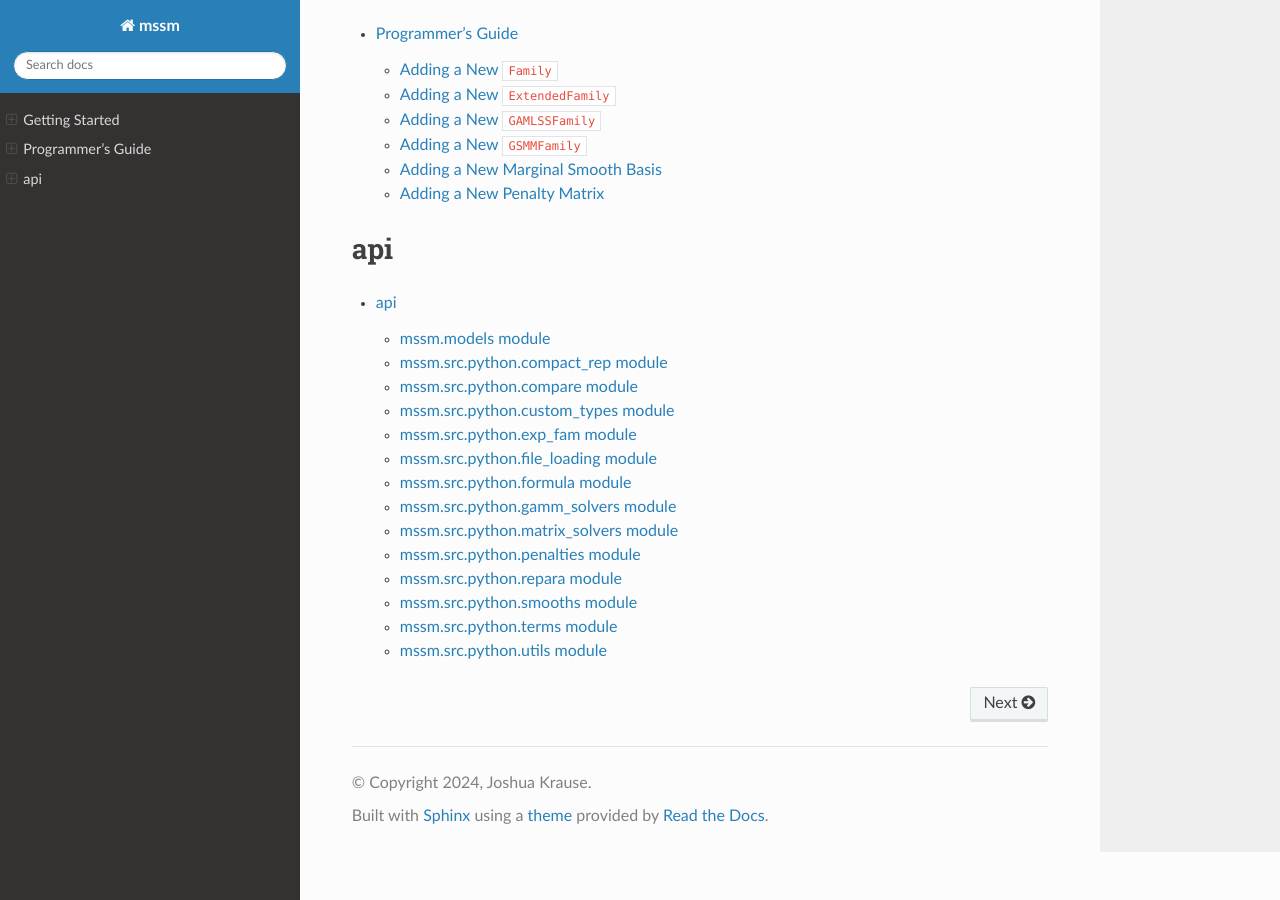
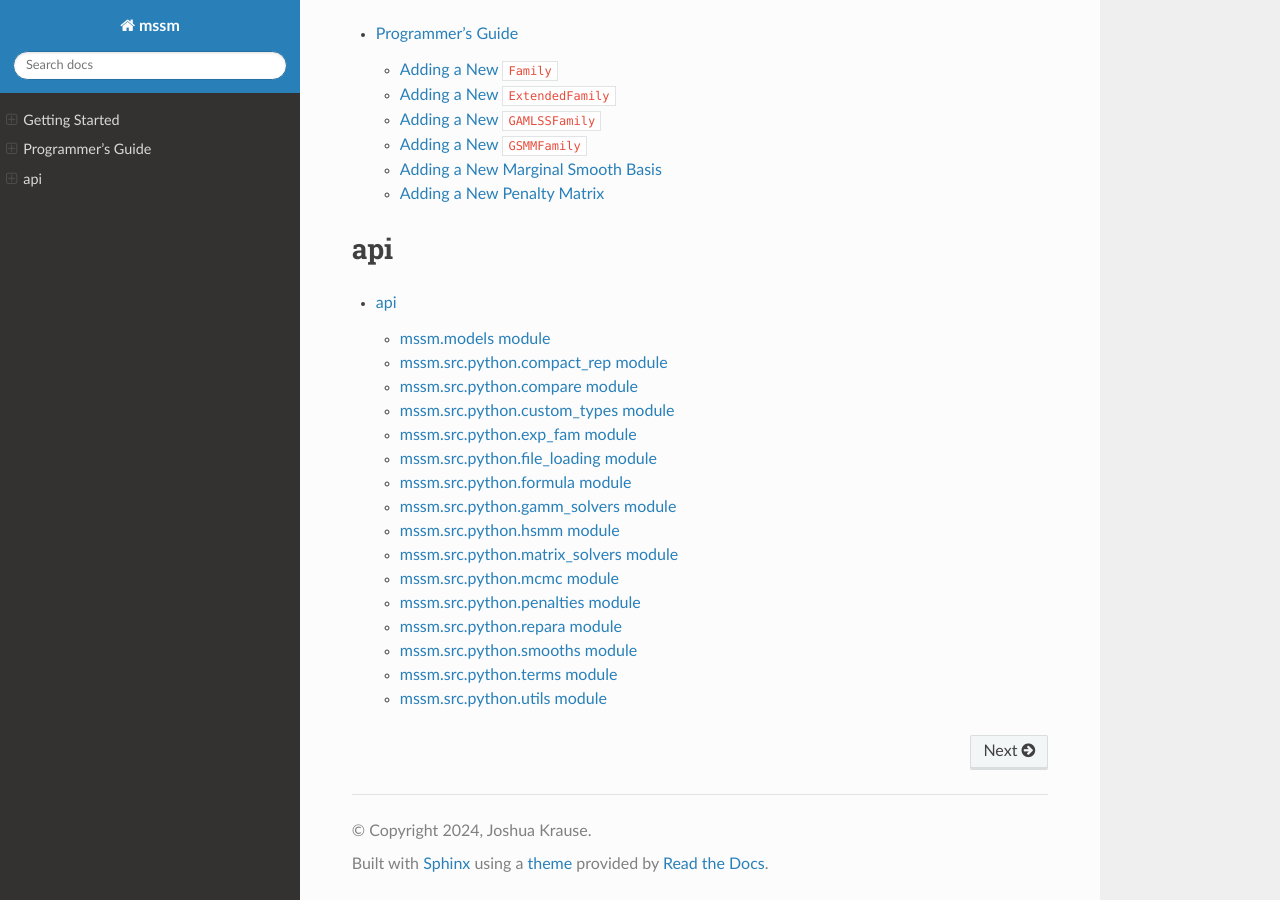
Before and after one commit to JoKra1/mssm, a Sphinx documentation site: the page built from docs/index.rst, in a window 1280 px wide and 900 px high, scrolled down 818 px. Built offline with Sphinx 7.4.7 and the Read the Docs theme 3.1.0, drawn with Linux system fonts in a browser that asks for light colours; pages that are not in the unit, such as notebooks, are missing from menus.

Commit message:
Include docs for hsmm + mcmc

```diff
--- a/docs/api.rst
+++ b/docs/api.rst
@@ -65,10 +65,26 @@ mssm.src.python.gamm_solvers module
    :undoc-members:
    :show-inheritance:
 
+mssm.src.python.hsmm module
+------------------------------
+
+.. automodule:: mssm.src.python.hsmm
+   :members:
+   :undoc-members:
+   :show-inheritance:
+
 mssm.src.python.matrix_solvers module
 ------------------------------
 
 .. automodule:: mssm.src.python.matrix_solvers
+   :members:
+   :undoc-members:
+   :show-inheritance:
+
+mssm.src.python.mcmc module
+------------------------------
+
+.. automodule:: mssm.src.python.mcmc
    :members:
    :undoc-members:
    :show-inheritance:
```
